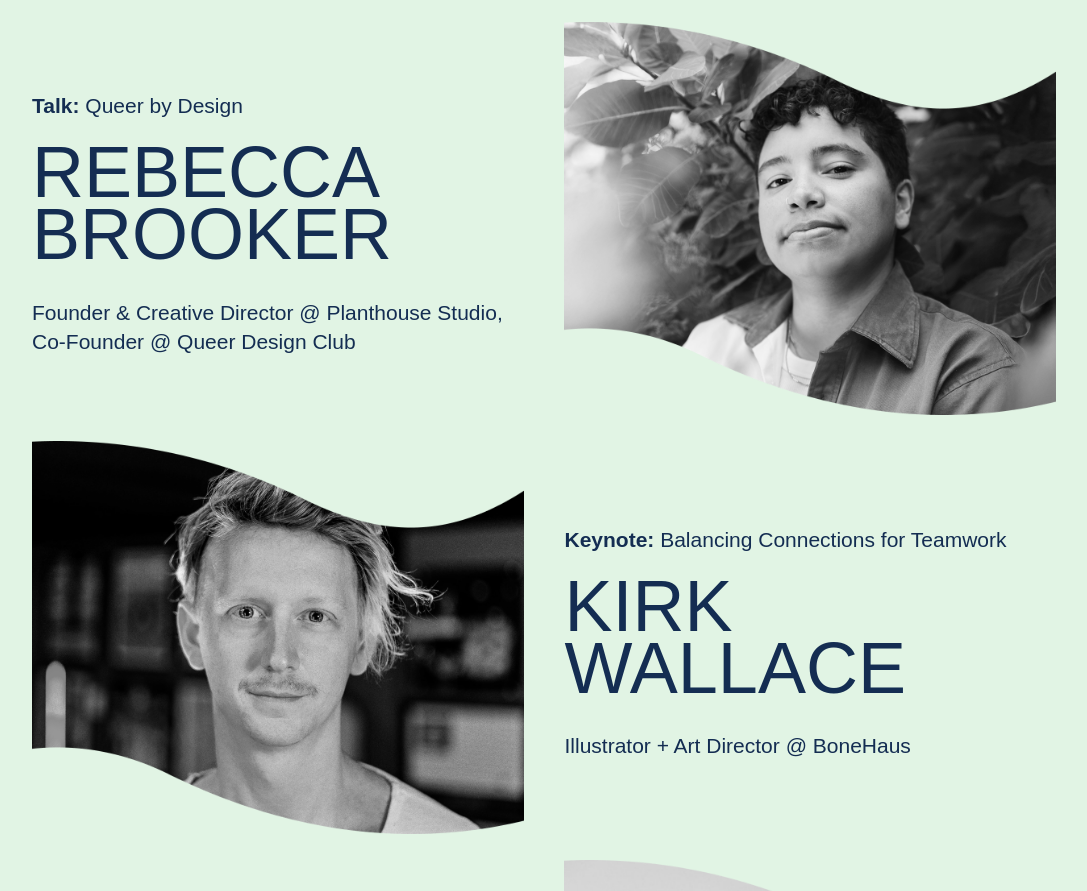
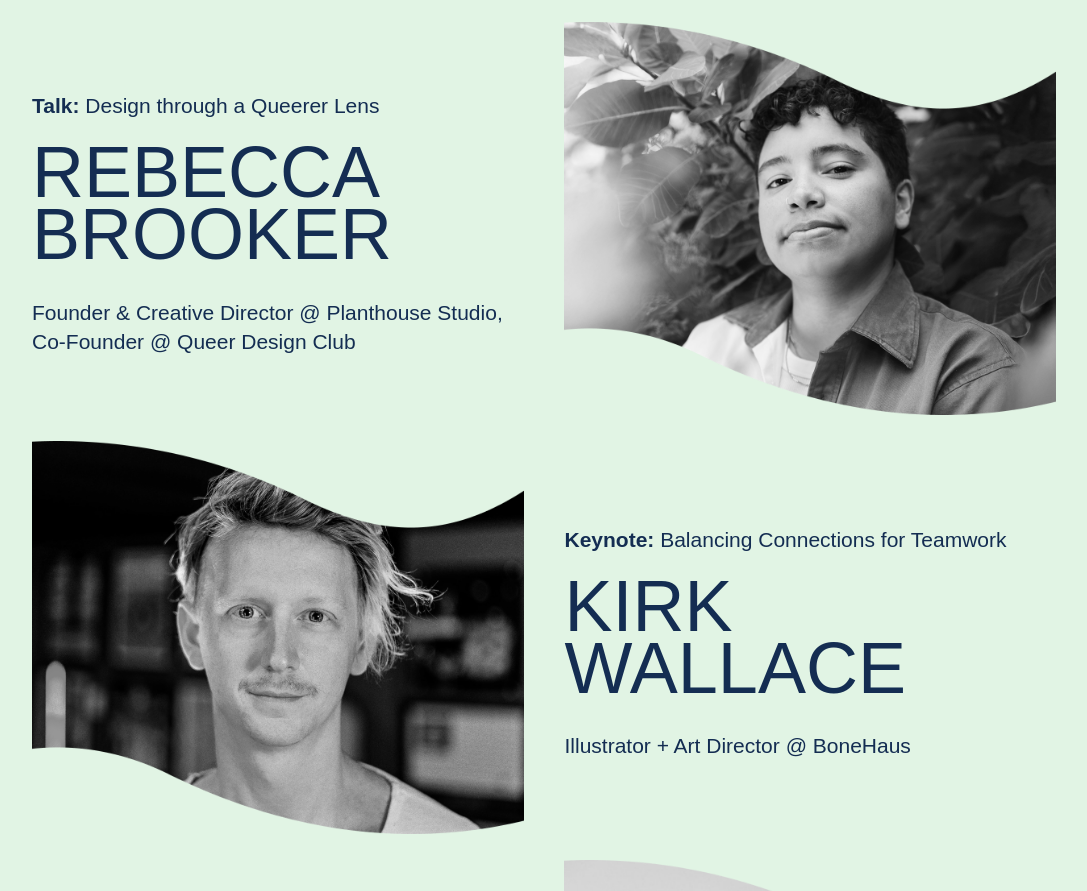
Before and after one commit to SpenceJMNelson/mainedesignfest, a website built with webpack: page index.html in a window 1280 px wide. Shown: the part 4452-5343 px from the top of the page, without its empty margins (96-1183 px from the left). Built offline with nearby package versions, Linux system fonts and the light colour scheme; a script that the page names is missing; a web font is replaced by a local one.

Commit message:
Update index.html

```diff
--- a/index.html
+++ b/index.html
@@ -137,7 +137,7 @@
             <img src="img/speakers/rebeccabooker.png" alt="A Photgraph of Rebecca Booker">
           </div>
           <div class="conference-item--col-2">
-            <h5><strong>Talk: </strong>Queer by Design</h5>
+            <h5><strong>Talk: </strong>Design through a Queerer Lens</h5>
             <h4>REBECCA BROOKER</h4>
             <h5>Founder & Creative Director @ Planthouse Studio, Co-Founder @ Queer Design Club</h6>
           </div>
```
